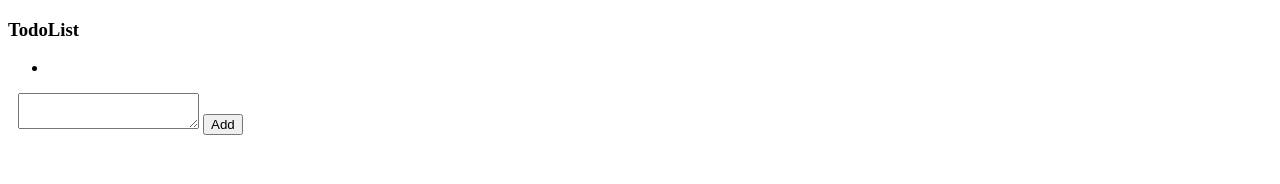
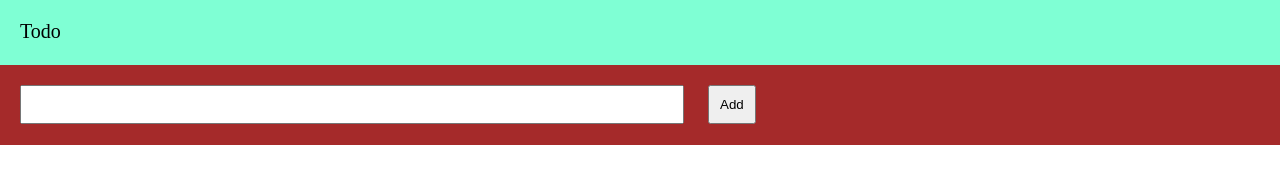
Before and after one commit to riokanehira/TodoList, a plain HTML site: page Todo_List/index.html in a window 1280 px wide. Drawn offline with Linux system fonts and the light colour scheme.

Commit message:
change css

```diff
--- a/Todo_List/index.html
+++ b/Todo_List/index.html
@@ -3,24 +3,27 @@
 <head>
     <meta charset="UTF-8">
     <meta name="viewport" content="width=device-width, initial-scale=1.0">
-    <title>Document</title>
+    <title>TodoList</title>
     <link rel="stylesheet" href="stylesheet.css">
     <script src="todolist.js" defer></script>
 </head>
 <body>
-    <div class="header"></div>
+    <header>
+        <div class="copy-container">Todo</div>
+
+    </header>
 
     <div class="main">
-        <h3 class="copy-container">TodoList</h3>
+
+        <div class="input-area">
+            <input id="todo-write"></input>
+            <input id="todo-submit" type="submit" value="Add">
+
+        </div>
         <div class="todolist">
-            <ul>
-                <li></li>
+            <ul id="task-list">
+
             </ul>
-        </div>
-
-        <div class="input-form">
-            <textarea id="todo-write"></textarea>
-            <input id="todo-submit" type="submit" value="Add">
         </div>
     </div>
 
--- a/Todo_List/stylesheet.css
+++ b/Todo_List/stylesheet.css
@@ -1,7 +1,45 @@
-.input-form{
-    margin: 10px;
+body{
+    margin: 0;
+}
+
+/*ヘッダー*/
+header{
+    background-color: aquamarine;
+    height: 65px;
+    width: 100%;
+
 
 }
-.todo-submit{
-    margin-left: 10px;
+.copy-container{
+    font-size: 20px;
+    padding: 20px;
+
 }
+
+/*メイン*/
+/*.main{}*/
+
+.input-area{
+    /*text-align: center;*/
+
+    height: 80px;
+    background-color: brown;
+
+
+}
+#todo-write{
+    margin: 20px;
+    padding: 10px;
+    width:50%
+}
+#todo-submit{
+    padding: 10px;
+}
+
+
+/*.btn{
+    padding: 8px 24px;
+    display: inline-block;
+    border-radius: 4px;
+
+}*/
--- a/Todo_List/todolist.js
+++ b/Todo_List/todolist.js
@@ -0,0 +1,8 @@
+//idの引用と定義
+const todoWrite =document.getElementById('todo-write');
+const todoSubmit =document.getElementById('todo-submit');
+
+//Addボタンを押したらテキストボックス内の内容をliに追加
+//チェックボタンを押したら色が薄くなる、線を引く
+//ばつボタンを押したら該当の項目を消す
+//リセットボタンを押したら全部消える
```
